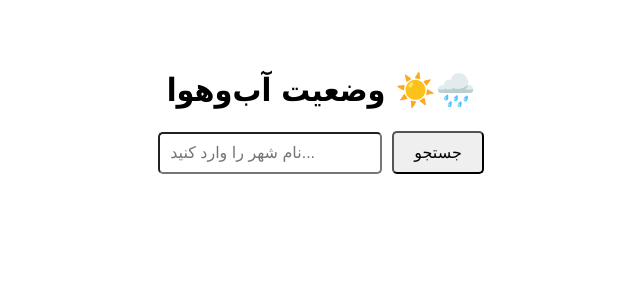
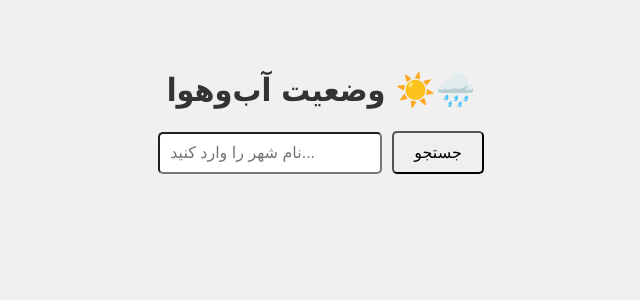
Before and after one commit to aliyosufi/weather-app, a React (Create React App) app: page / in a window 1280 px wide. Shown: the top 300 px of the page, without its empty margins (319-959 px from the left). Built offline with nearby package versions, Linux system fonts and the light colour scheme; no server answers.

Commit message:
Move background styles to App.css and improve code structure

```diff
--- a/src/App.css
+++ b/src/App.css
@@ -1,3 +1,4 @@
+/* استایل‌های موجود */
 .App {
   text-align: center;
 }
@@ -36,3 +37,48 @@
     transform: rotate(360deg);
   }
 }
+
+/* استایل‌های جدید برای وضعیت آب‌وهوا */
+.app-container {
+  text-align: center;
+  padding: 50px;
+  min-height: 100vh;
+  font-family: Tahoma, sans-serif;
+}
+
+.clear {
+  background: linear-gradient(to top, #fceabb, #f8b500);
+  color: #333;
+}
+
+.clouds {
+  background: linear-gradient(to top, #d7d2cc, #304352);
+  color: #fff;
+}
+
+.rain,
+.drizzle {
+  background: linear-gradient(to top, #4b79a1, #283e51);
+  color: #fff;
+}
+
+.snow {
+  background: linear-gradient(to top, #e6dada, #274046);
+  color: #333;
+}
+
+.fog,
+.mist {
+  background: linear-gradient(to top, #3e5151, #decba4);
+  color: #333;
+}
+
+.thunderstorm {
+  background: linear-gradient(to top, #141e30, #243b55);
+  color: #fff;
+}
+
+.default {
+  background: #f0f0f0;
+  color: #333;
+}
--- a/src/App.js
+++ b/src/App.js
@@ -1,4 +1,5 @@
 import React, { useEffect, useState } from 'react';
+import './App.css'; // اضافه کردن فایل CSS
 
 function App() {
   const [location, setLocation] = useState({ lat: null, lon: null });
@@ -69,39 +70,34 @@ function App() {
       });
   };
 
-  const getBackgroundStyle = () => {
-    if (!weather || !weather.weather) return {};
+  // انتخاب کلاس CSS بر اساس وضعیت آب‌وهوا
+  const getBackgroundClass = () => {
+    if (!weather || !weather.weather) return 'default';
 
     const main = weather.weather[0].main.toLowerCase();
 
     switch (main) {
       case 'clear':
-        return { background: 'linear-gradient(to top, #fceabb, #f8b500)', color: '#333' }; // آفتابی
+        return 'clear'; // آفتابی
       case 'clouds':
-        return { background: 'linear-gradient(to top, #d7d2cc, #304352)', color: '#fff' }; // ابری
+        return 'clouds'; // ابری
       case 'rain':
       case 'drizzle':
-        return { background: 'linear-gradient(to top, #4b79a1, #283e51)', color: '#fff' }; // بارانی
+        return 'rain'; // بارانی
       case 'snow':
-        return { background: 'linear-gradient(to top, #e6dada, #274046)', color: '#333' }; // برفی
+        return 'snow'; // برفی
       case 'fog':
       case 'mist':
-        return { background: 'linear-gradient(to top, #3e5151, #decba4)', color: '#333' }; // مه
+        return 'fog'; // مه
       case 'thunderstorm':
-        return { background: 'linear-gradient(to top, #141e30, #243b55)', color: '#fff' }; // طوفانی
+        return 'thunderstorm'; // طوفانی
       default:
-        return { background: '#f0f0f0', color: '#333' }; // پیش‌فرض
+        return 'default'; // پیش‌فرض
     }
   };
 
   return (
-    <div style={{
-      textAlign: 'center',
-      padding: 50,
-      fontFamily: 'Tahoma',
-      minHeight: '100vh',
-      ...getBackgroundStyle()
-    }}>
+    <div className={`app-container ${getBackgroundClass()}`}>
       <h1>وضعیت آب‌و‌هوا ☀️🌧️</h1>
 
       {/* بخش جستجوی شهر */}
```
